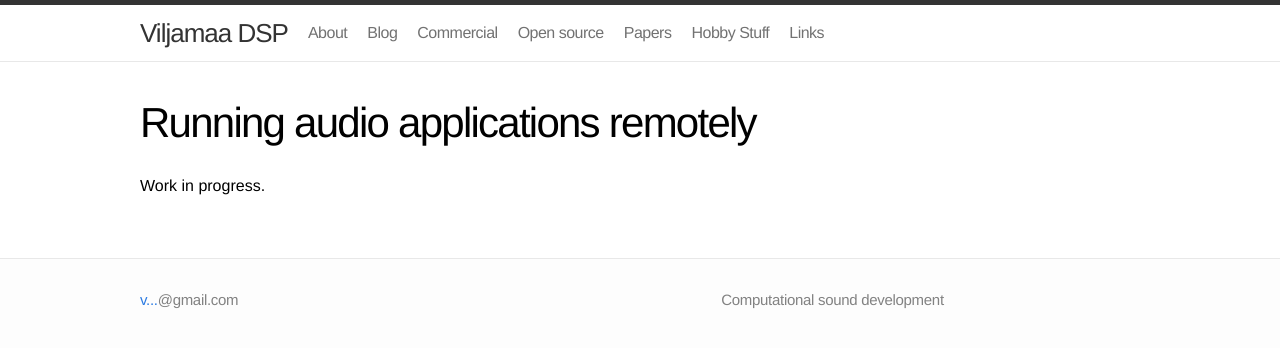
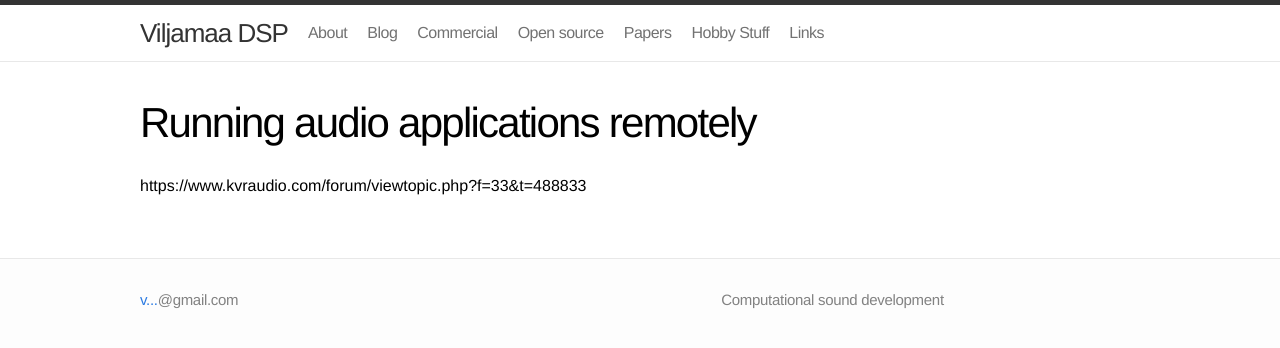
Before and after one commit to mviljamaa/mviljamaa.github.io, a Jekyll site: the page built from _posts/2017-07-29-using-audio-applications-remotely.markdown, in a window 1280 px wide. Shown: the top 348 px of the page. Built offline with Jekyll 4.4.1, drawn with Linux system fonts in a browser that asks for light colours.

Commit message:
Update 2017-07-29-using-audio-applications-remotely.markdown

```diff
--- a/_posts/2017-07-29-using-audio-applications-remotely.markdown
+++ b/_posts/2017-07-29-using-audio-applications-remotely.markdown
@@ -6,8 +6,8 @@ title: 'Running audio applications remotely'
 date: '2017-07-29 02:37:12 +0200'
 date_gmt: '2017-07-29 02:37:12 +0200 +0200'
 categories: [rnd]
-order: 2
+order: 3
 tags: []
 ---
 
-Work in progress.
+https://www.kvraudio.com/forum/viewtopic.php?f=33&t=488833
```
